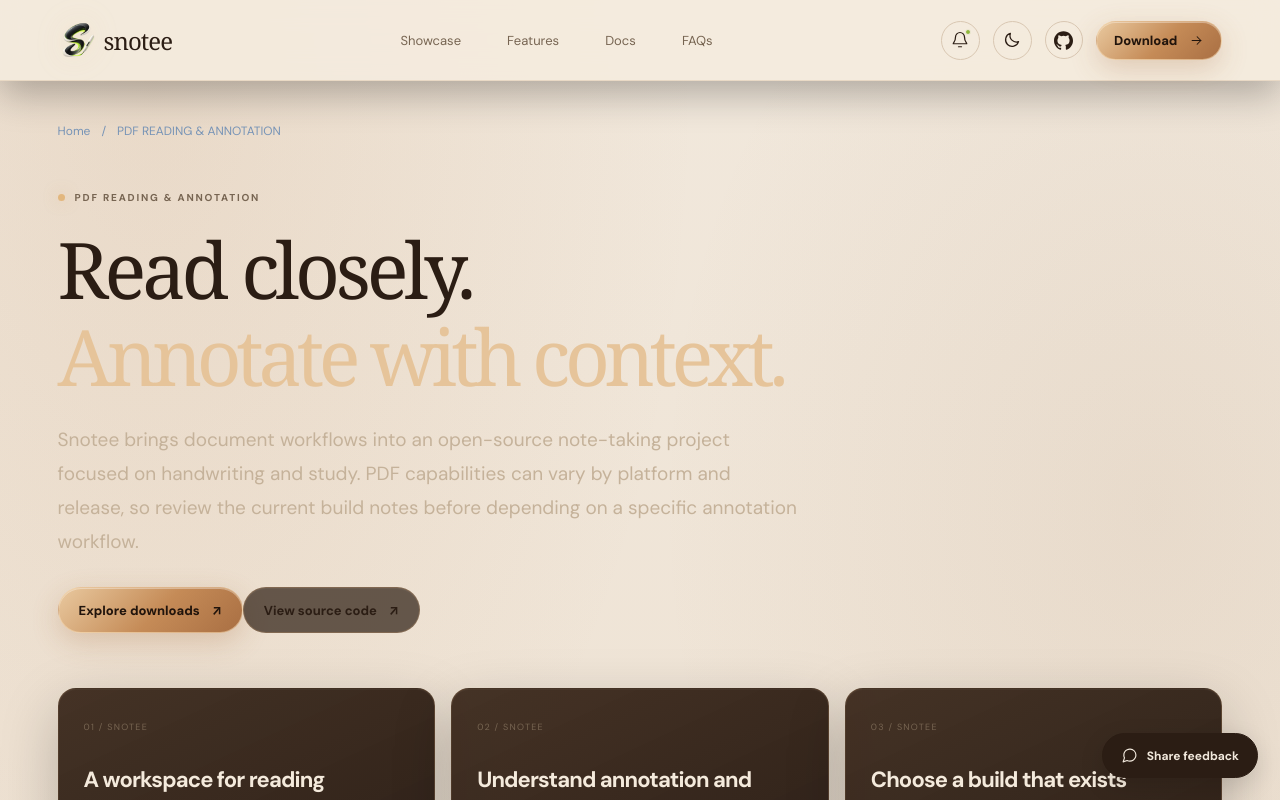
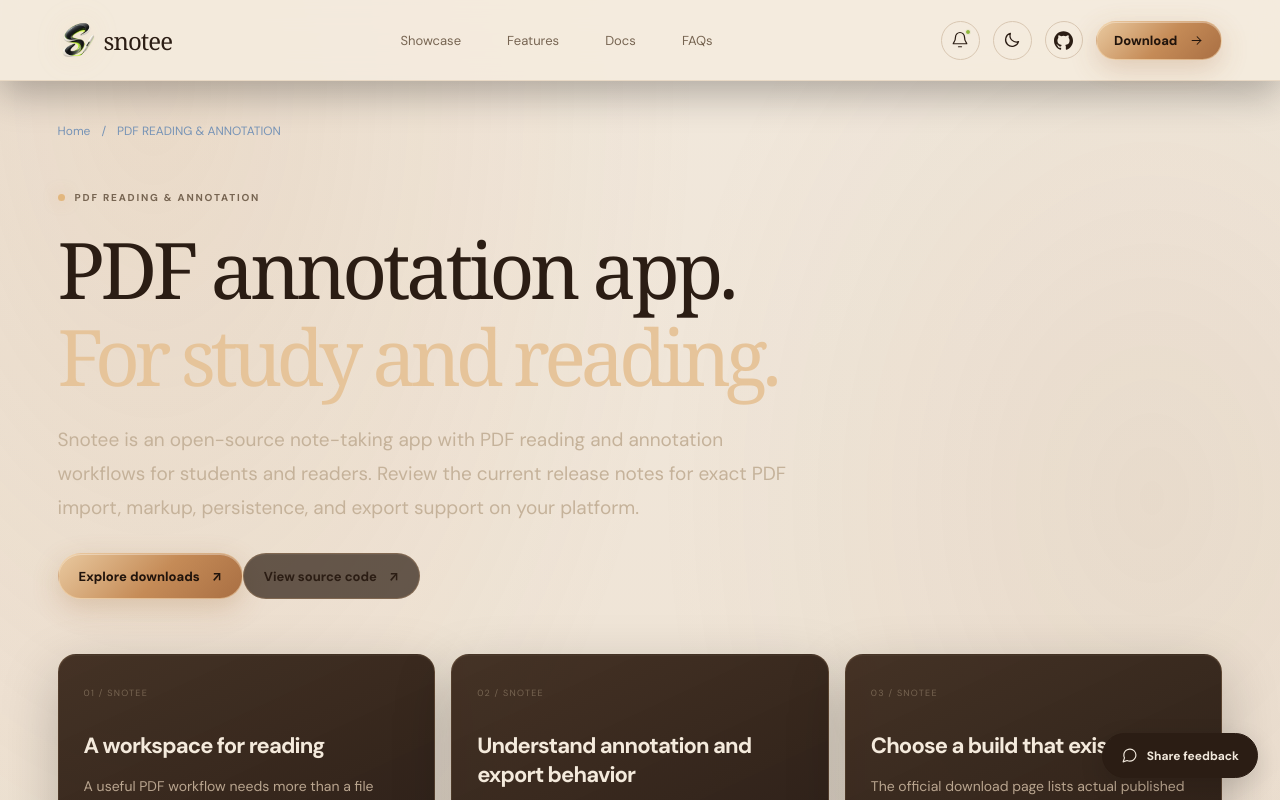
Before and after one commit to shinuXcode/Snote, a Next.js app in the folder website/: page /pdf-annotation in a window 1280 px wide. Shown: the top 800 px of the page. Built offline with nearby package versions, Linux system fonts and the light colour scheme; a web font is replaced by a local one.

Commit message:
Optimize PDF annotation search intent

```diff
--- a/website/app/pdf-annotation/page.tsx
+++ b/website/app/pdf-annotation/page.tsx
@@ -2,13 +2,13 @@ import type { Metadata } from "next";
 import SearchLanding from "../../components/SearchLanding";
 
 export const metadata: Metadata = {
-  title: "PDF Annotation for Study and Reading",
-  description: "Explore Snotee's PDF reading and annotation workflows alongside handwritten notes. Check release-specific platform support before downloading.",
+  title: "PDF Annotation App for Study & Reading",
+  description: "Explore Snotee PDF annotation workflows for reading, study notes, and handwritten markups. Check current platform support and release-specific PDF features.",
   alternates: { canonical: "https://snotee.vercel.app/pdf-annotation" }
 };
 
 export default function PdfAnnotationPage() {
-  return <SearchLanding path="/pdf-annotation" eyebrow="PDF READING & ANNOTATION" title="Read closely." accent="Annotate with context." intro="Snotee brings document workflows into an open-source note-taking project focused on handwriting and study. PDF capabilities can vary by platform and release, so review the current build notes before depending on a specific annotation workflow." sections={[
+  return <SearchLanding path="/pdf-annotation" eyebrow="PDF READING & ANNOTATION" title="PDF annotation app." accent="For study and reading." intro="Snotee is an open-source note-taking app with PDF reading and annotation workflows for students and readers. Review the current release notes for exact PDF import, markup, persistence, and export support on your platform." sections={[
     { title: "A workspace for reading", body: "A useful PDF workflow needs more than a file viewer: readable pages, predictable navigation, zoom, and a place to capture explanations. Snotee's product direction brings document work alongside notebook pages.", bullets: ["PDF reading workflows", "Study notes alongside reference material", "Platform-specific behavior documented by release"] },
     { title: "Understand annotation and export behavior", body: "Before annotating important documents, test how your installed version stores annotations, whether the source PDF remains unchanged, and what is included when you export or back up a notebook.", bullets: ["Keep an original copy of important PDFs", "Verify annotation persistence after closing and reopening", "Test export and restore before relying on it"] },
     { title: "Choose a build that exists", body: "The official download page lists actual published release assets. A platform target does not guarantee every PDF feature is available on every operating system.", bullets: ["Check release version and notes", "Use official download links", "Report reproducible issues with sanitized examples"] }
```
